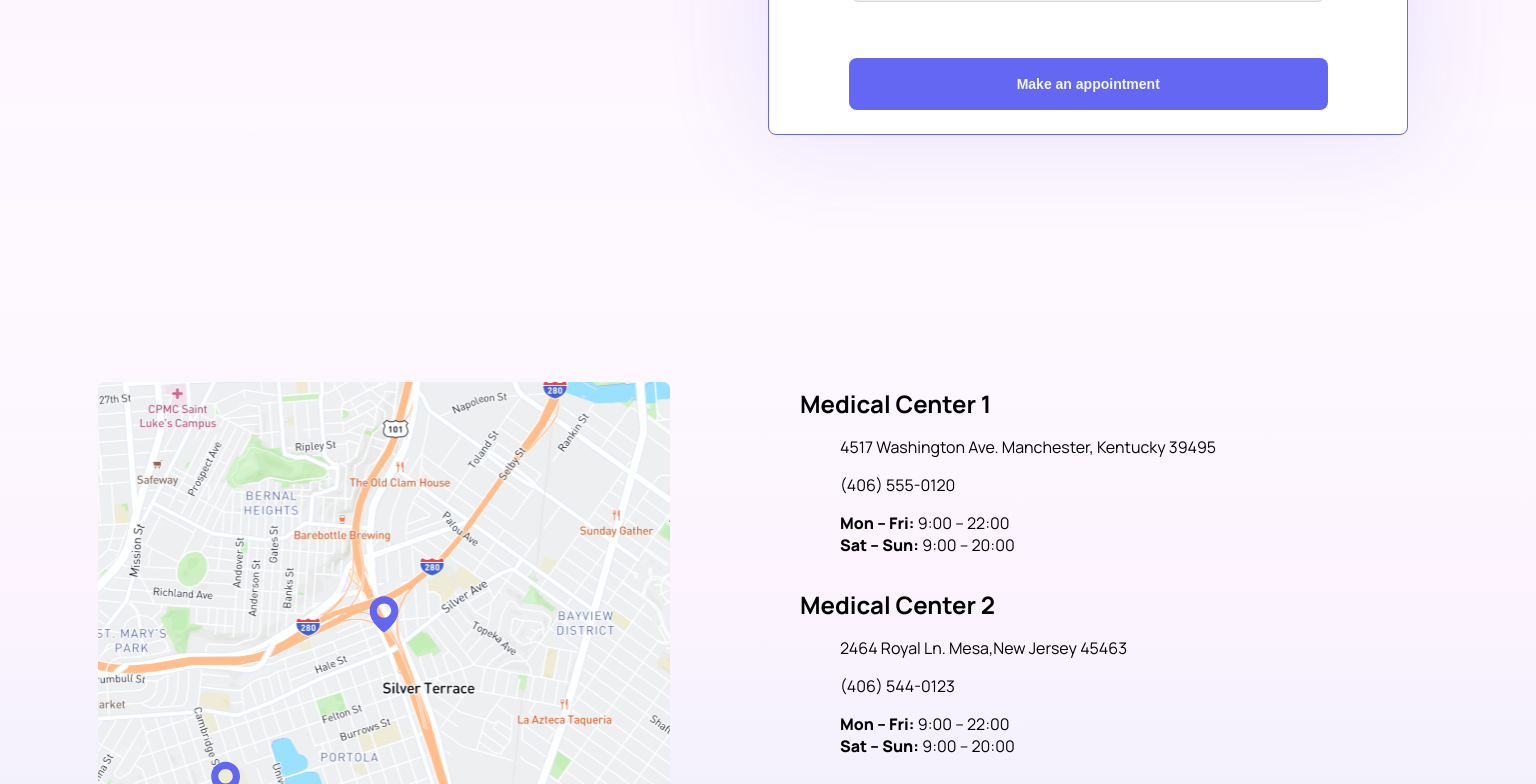
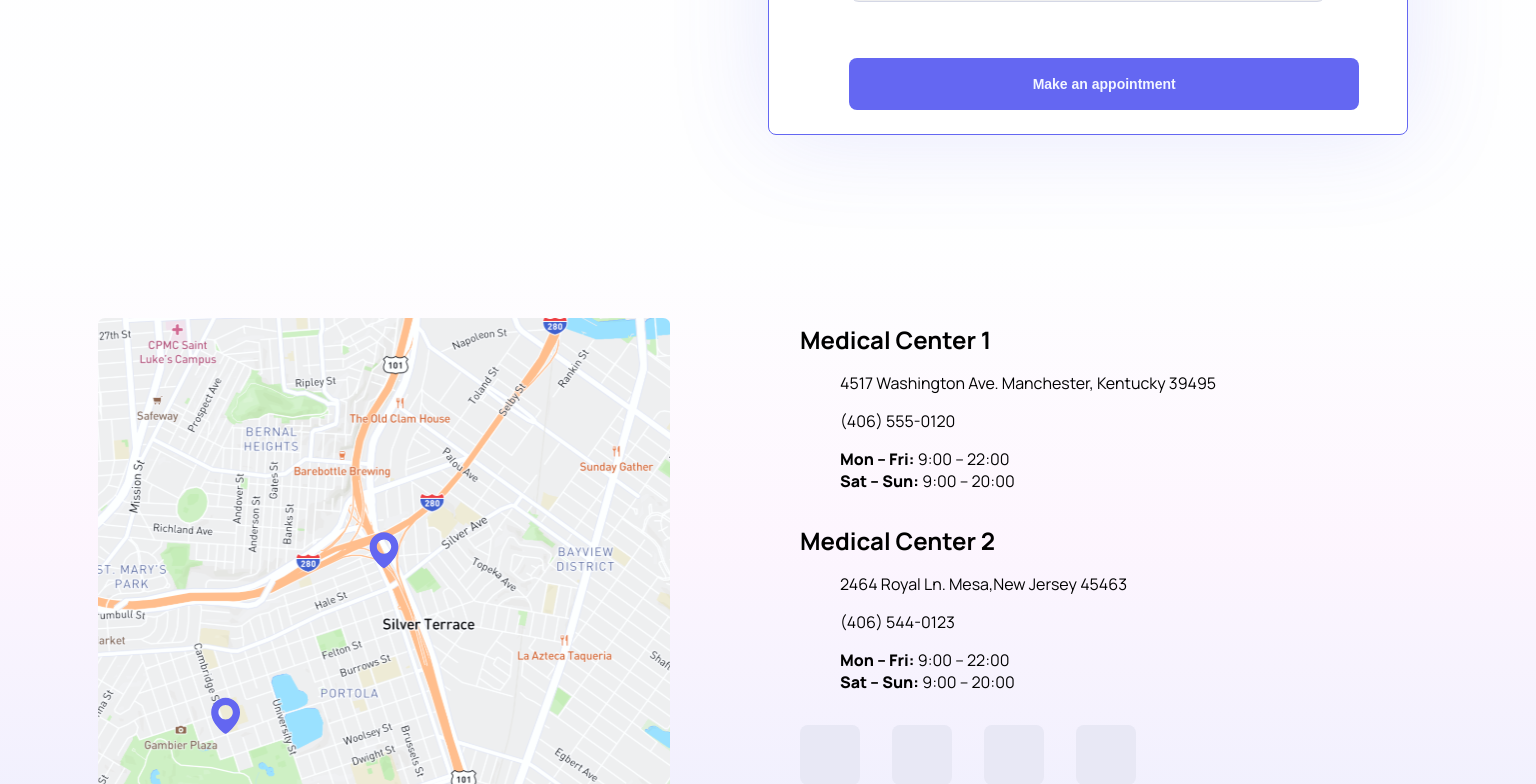
Before and after one commit to Haza987/Silicon-Javascript, a React (Vite) app: page /contact in a window 1536 px wide. Shown: the part 880-1664 px from the top of the page. Built offline with nearby package versions, Linux system fonts and the light colour scheme.

Commit message:
final styling adjustments

```diff
--- a/src/components/CSS/main.css
+++ b/src/components/CSS/main.css
@@ -1309,10 +1309,8 @@ footer .footer-container {
     margin: var(--desktop-margin);
   }
 }
-#contact {
+#contact .main-container .top {
   background: var(--background-gradient-two);
-}
-#contact .main-container .top {
   padding: 1rem;
 }
 #contact .main-container h1 {
@@ -1367,7 +1365,7 @@ footer .footer-container {
 }
 #contact .main-container .consultation h1 {
   display: flex;
-  text-align: center;
+  justify-content: center;
   margin-top: 2rem;
 }
 #contact .main-container .consultation .input-group {
@@ -1494,7 +1492,7 @@ footer .footer-container {
     margin-inline: 5rem;
   }
   #contact .consultation .appointment {
-    width: 75% !important;
+    width: 80% !important;
   }
   #contact .location {
     padding-top: 4rem;
@@ -1547,10 +1545,9 @@ footer .footer-container {
     margin-inline: 5rem;
   }
   #contact .main-container .location {
-    background: var(--background-gradient-one);
     display: grid;
     grid-template-columns: 1fr 1fr;
-    padding-top: 14rem;
+    padding-top: 10rem;
     margin-bottom: 5rem;
   }
   #contact .main-container .location .map {
--- a/src/components/CSS/scss/sections/_contact.scss
+++ b/src/components/CSS/scss/sections/_contact.scss
@@ -1,10 +1,10 @@
 #contact{
 
-  background: var(--background-gradient-two);
 
   .main-container{
 
     .top {
+      background: var(--background-gradient-two);
       padding: 1rem;
     }
 
@@ -69,7 +69,7 @@
 
       h1{
         display: flex;
-        text-align: center;
+        justify-content: center;
         margin-top: 2rem;
       }
 
@@ -229,7 +229,7 @@
       }
 
       .appointment {
-        width: 75% !important;
+        width: 80% !important;
       }
 
     }
@@ -302,10 +302,9 @@
       }
 
       .location {
-        background: var(--background-gradient-one);
         display: grid;
         grid-template-columns: 1fr 1fr;
-        padding-top: 14rem;
+        padding-top: 10rem;
         margin-bottom: 5rem;
 
         .map {
```
